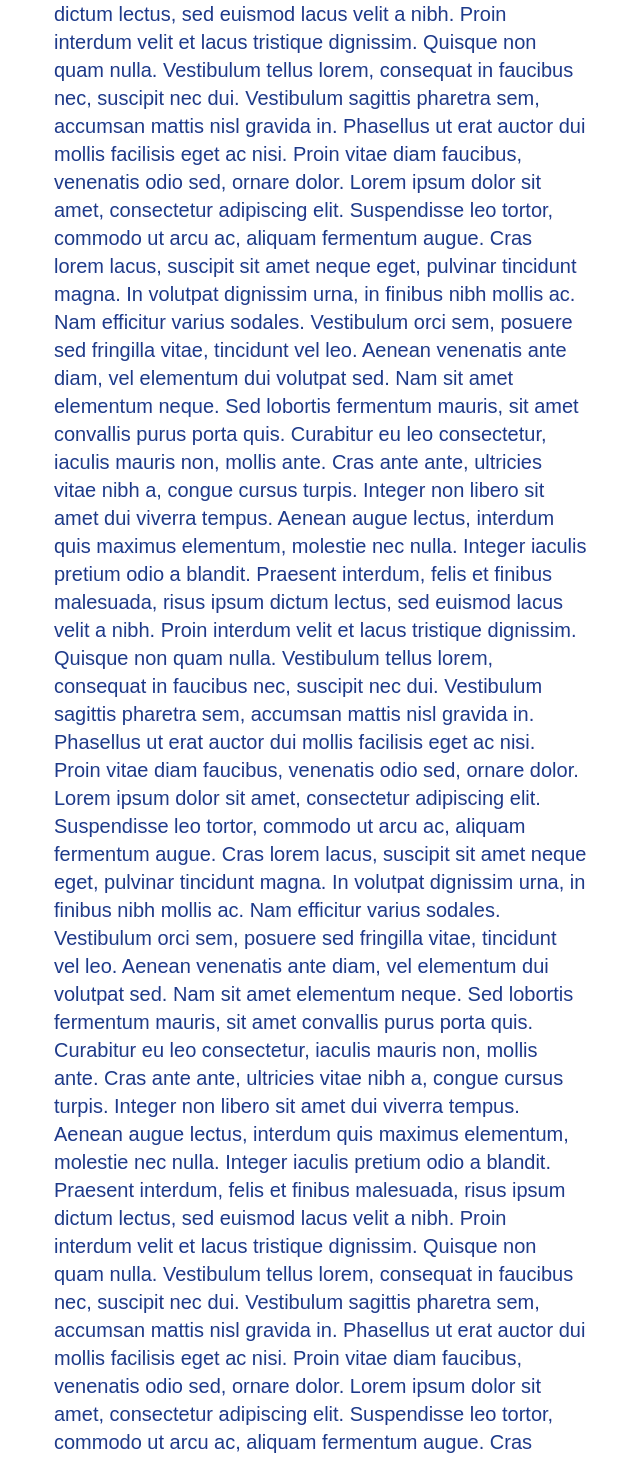
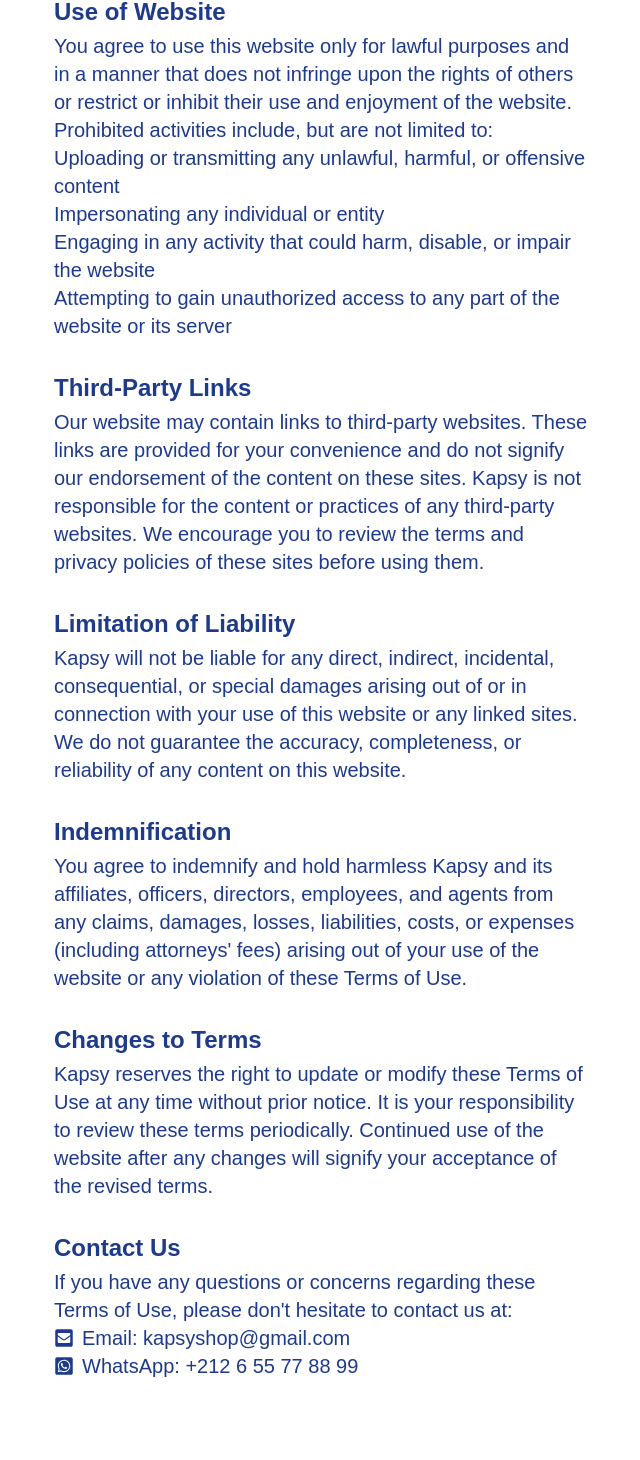
Before and after one commit to youneshallab/kapsyshop, a Next.js app: page /terms in a window 1280 px wide. Shown: the part 612-2072 px from the top of the page, without its empty margins (586-1226 px from the left). Built offline with nearby package versions, Linux system fonts and the light colour scheme; a web font is replaced by a local one.

Commit message:
all static pages made

```diff
--- a/pages/payment/index.tsx
+++ b/pages/payment/index.tsx
@@ -2,6 +2,8 @@
 import Layout from '@/components/Layout'
 import { Signika_Negative } from '@next/font/google';
 import Link from 'next/link';
+import {FaWhatsappSquare,FaEnvelopeSquare} from 'react-icons/fa'
+
 
 const themeFontBold = Signika_Negative({ weight: ['600'], subsets: ['latin'] });
 const themeFont = Signika_Negative({ weight : ['400'], subsets: ['latin'] });
@@ -21,14 +23,28 @@
             </div>
             <div className='col-start-7 col-end-12 '>
               <p className={'text-xl text-blue-900 '.concat(themeFont.className)}>
-            Lorem ipsum dolor sit amet, consectetur adipiscing elit. Suspendisse leo tortor, commodo ut arcu ac, aliquam fermentum augue. Cras lorem lacus, suscipit sit amet neque eget, pulvinar tincidunt magna. In volutpat dignissim urna, in finibus nibh mollis ac. Nam efficitur varius sodales. Vestibulum orci sem, posuere sed fringilla vitae, tincidunt vel leo. Aenean venenatis ante diam, vel elementum dui volutpat sed. Nam sit amet elementum neque.
-Sed lobortis fermentum mauris, sit amet convallis purus porta quis. Curabitur eu leo consectetur, iaculis mauris non, mollis ante. Cras ante ante, ultricies vitae nibh a, congue cursus turpis. Integer non libero sit amet dui viverra tempus. Aenean augue lectus, interdum quis maximus elementum, molestie nec nulla. Integer iaculis pretium odio a blandit. Praesent interdum, felis et finibus malesuada, risus ipsum dictum lectus, sed euismod lacus velit a nibh. Proin interdum velit et lacus tristique dignissim. Quisque non quam nulla. Vestibulum tellus lorem, consequat in faucibus nec, suscipit nec dui. Vestibulum sagittis pharetra sem, accumsan mattis nisl gravida in. Phasellus ut erat auctor dui mollis facilisis eget ac nisi. Proin vitae diam faucibus, venenatis odio sed, ornare dolor.
-Lorem ipsum dolor sit amet, consectetur adipiscing elit. Suspendisse leo tortor, commodo ut arcu ac, aliquam fermentum augue. Cras lorem lacus, suscipit sit amet neque eget, pulvinar tincidunt magna. In volutpat dignissim urna, in finibus nibh mollis ac. Nam efficitur varius sodales. Vestibulum orci sem, posuere sed fringilla vitae, tincidunt vel leo. Aenean venenatis ante diam, vel elementum dui volutpat sed. Nam sit amet elementum neque.
-Sed lobortis fermentum mauris, sit amet convallis purus porta quis. Curabitur eu leo consectetur, iaculis mauris non, mollis ante. Cras ante ante, ultricies vitae nibh a, congue cursus turpis. Integer non libero sit amet dui viverra tempus. Aenean augue lectus, interdum quis maximus elementum, molestie nec nulla. Integer iaculis pretium odio a blandit. Praesent interdum, felis et finibus malesuada, risus ipsum dictum lectus, sed euismod lacus velit a nibh. Proin interdum velit et lacus tristique dignissim. Quisque non quam nulla. Vestibulum tellus lorem, consequat in faucibus nec, suscipit nec dui. Vestibulum sagittis pharetra sem, accumsan mattis nisl gravida in. Phasellus ut erat auctor dui mollis facilisis eget ac nisi. Proin vitae diam faucibus, venenatis odio sed, ornare dolor.
-Lorem ipsum dolor sit amet, consectetur adipiscing elit. Suspendisse leo tortor, commodo ut arcu ac, aliquam fermentum augue. Cras lorem lacus, suscipit sit amet neque eget, pulvinar tincidunt magna. In volutpat dignissim urna, in finibus nibh mollis ac. Nam efficitur varius sodales. Vestibulum orci sem, posuere sed fringilla vitae, tincidunt vel leo. Aenean venenatis ante diam, vel elementum dui volutpat sed. Nam sit amet elementum neque.
-Sed lobortis fermentum mauris, sit amet convallis purus porta quis. Curabitur eu leo consectetur, iaculis mauris non, mollis ante. Cras ante ante, ultricies vitae nibh a, congue cursus turpis. Integer non libero sit amet dui viverra tempus. Aenean augue lectus, interdum quis maximus elementum, molestie nec nulla. Integer iaculis pretium odio a blandit. Praesent interdum, felis et finibus malesuada, risus ipsum dictum lectus, sed euismod lacus velit a nibh. Proin interdum velit et lacus tristique dignissim. Quisque non quam nulla. Vestibulum tellus lorem, consequat in faucibus nec, suscipit nec dui. Vestibulum sagittis pharetra sem, accumsan mattis nisl gravida in. Phasellus ut erat auctor dui mollis facilisis eget ac nisi. Proin vitae diam faucibus, venenatis odio sed, ornare dolor.
-Lorem ipsum dolor sit amet, consectetur adipiscing elit. Suspendisse leo tortor, commodo ut arcu ac, aliquam fermentum augue. Cras lorem lacus, suscipit sit amet neque eget, pulvinar tincidunt magna. In volutpat dignissim urna, in finibus nibh mollis ac. Nam efficitur varius sodales. Vestibulum orci sem, posuere sed fringilla vitae, tincidunt vel leo. Aenean venenatis ante diam, vel elementum dui volutpat sed. Nam sit amet elementum neque.
-Sed lobortis fermentum mauris, sit amet convallis purus porta quis. Curabitur eu leo consectetur, iaculis mauris non, mollis ante. Cras ante ante, ultricies vitae nibh a, congue cursus turpis. Integer non libero sit amet dui viverra tempus. Aenean augue lectus, interdum quis maximus elementum, molestie nec nulla. Integer iaculis pretium odio a blandit. Praesent interdum, felis et finibus malesuada, risus ipsum dictum lectus, sed euismod lacus velit a nibh. Proin interdum velit et lacus tristique dignissim. Quisque non quam nulla. Vestibulum tellus lorem, consequat in faucibus nec, suscipit nec dui. Vestibulum sagittis pharetra sem, accumsan mattis nisl gravida in. Phasellus ut erat auctor dui mollis facilisis eget ac nisi. Proin vitae diam faucibus, venenatis odio sed, ornare dolor.
+              <section>
+                  <h2 className={'text-2xl  mb-1 '.concat(themeFontBold.className)}>Payment on Delivery</h2>
+                  <p>At Kapsy, we believe in convenience and trust. Therefore, our primary payment method is "Payment on Delivery." You can pay for your order in cash at the time of delivery.</p>
+              </section>
+
+              <section>
+                  <h2 className={'text-2xl  mb-1 mt-8 '.concat(themeFontBold.className)}>Bank Transfer in Special Cases</h2>
+                  <p>In very rare cases where hand delivery is not possible, or if you wish to ship the product directly to the recipient as a gift, we can accept payments via bank transfer. To request bank transfer payment, please contact us via email or WhatsApp to get the necessary details for the bank transfer process.</p>
+              </section>
+
+              <section>
+                  <h2 className={'text-2xl  mb-1 mt-8 '.concat(themeFontBold.className)}>Contact Us for Bank Transfer Details</h2>
+                  <p>If you require bank transfer payment details, please feel free to reach out to us via:</p>
+                  <Link href="mailto:kapsyshop@gmail.com" target='_blank' className='flex gap-2 items-center hover:text-red-500'>
+                    <FaEnvelopeSquare></FaEnvelopeSquare>
+                    <p>Email: kapsyshop@gmail.com</p>
+                  </Link>
+                  <Link href="https://wa.me/212655778278" target='_blank' className='flex gap-2 items-center hover:text-green-600'>
+                    <FaWhatsappSquare></FaWhatsappSquare>
+                    <p>WhatsApp: +212 6 55 77 88 99</p>
+                  </Link>
+              </section>
               </p>
           </div>
           </div>
--- a/pages/shipping/index.tsx
+++ b/pages/shipping/index.tsx
@@ -21,14 +21,30 @@
             </div>
             <div className='col-start-7 col-end-12 '>
               <p className={'text-xl text-blue-900 '.concat(themeFont.className)}>
-            Lorem ipsum dolor sit amet, consectetur adipiscing elit. Suspendisse leo tortor, commodo ut arcu ac, aliquam fermentum augue. Cras lorem lacus, suscipit sit amet neque eget, pulvinar tincidunt magna. In volutpat dignissim urna, in finibus nibh mollis ac. Nam efficitur varius sodales. Vestibulum orci sem, posuere sed fringilla vitae, tincidunt vel leo. Aenean venenatis ante diam, vel elementum dui volutpat sed. Nam sit amet elementum neque.
-Sed lobortis fermentum mauris, sit amet convallis purus porta quis. Curabitur eu leo consectetur, iaculis mauris non, mollis ante. Cras ante ante, ultricies vitae nibh a, congue cursus turpis. Integer non libero sit amet dui viverra tempus. Aenean augue lectus, interdum quis maximus elementum, molestie nec nulla. Integer iaculis pretium odio a blandit. Praesent interdum, felis et finibus malesuada, risus ipsum dictum lectus, sed euismod lacus velit a nibh. Proin interdum velit et lacus tristique dignissim. Quisque non quam nulla. Vestibulum tellus lorem, consequat in faucibus nec, suscipit nec dui. Vestibulum sagittis pharetra sem, accumsan mattis nisl gravida in. Phasellus ut erat auctor dui mollis facilisis eget ac nisi. Proin vitae diam faucibus, venenatis odio sed, ornare dolor.
-Lorem ipsum dolor sit amet, consectetur adipiscing elit. Suspendisse leo tortor, commodo ut arcu ac, aliquam fermentum augue. Cras lorem lacus, suscipit sit amet neque eget, pulvinar tincidunt magna. In volutpat dignissim urna, in finibus nibh mollis ac. Nam efficitur varius sodales. Vestibulum orci sem, posuere sed fringilla vitae, tincidunt vel leo. Aenean venenatis ante diam, vel elementum dui volutpat sed. Nam sit amet elementum neque.
-Sed lobortis fermentum mauris, sit amet convallis purus porta quis. Curabitur eu leo consectetur, iaculis mauris non, mollis ante. Cras ante ante, ultricies vitae nibh a, congue cursus turpis. Integer non libero sit amet dui viverra tempus. Aenean augue lectus, interdum quis maximus elementum, molestie nec nulla. Integer iaculis pretium odio a blandit. Praesent interdum, felis et finibus malesuada, risus ipsum dictum lectus, sed euismod lacus velit a nibh. Proin interdum velit et lacus tristique dignissim. Quisque non quam nulla. Vestibulum tellus lorem, consequat in faucibus nec, suscipit nec dui. Vestibulum sagittis pharetra sem, accumsan mattis nisl gravida in. Phasellus ut erat auctor dui mollis facilisis eget ac nisi. Proin vitae diam faucibus, venenatis odio sed, ornare dolor.
-Lorem ipsum dolor sit amet, consectetur adipiscing elit. Suspendisse leo tortor, commodo ut arcu ac, aliquam fermentum augue. Cras lorem lacus, suscipit sit amet neque eget, pulvinar tincidunt magna. In volutpat dignissim urna, in finibus nibh mollis ac. Nam efficitur varius sodales. Vestibulum orci sem, posuere sed fringilla vitae, tincidunt vel leo. Aenean venenatis ante diam, vel elementum dui volutpat sed. Nam sit amet elementum neque.
-Sed lobortis fermentum mauris, sit amet convallis purus porta quis. Curabitur eu leo consectetur, iaculis mauris non, mollis ante. Cras ante ante, ultricies vitae nibh a, congue cursus turpis. Integer non libero sit amet dui viverra tempus. Aenean augue lectus, interdum quis maximus elementum, molestie nec nulla. Integer iaculis pretium odio a blandit. Praesent interdum, felis et finibus malesuada, risus ipsum dictum lectus, sed euismod lacus velit a nibh. Proin interdum velit et lacus tristique dignissim. Quisque non quam nulla. Vestibulum tellus lorem, consequat in faucibus nec, suscipit nec dui. Vestibulum sagittis pharetra sem, accumsan mattis nisl gravida in. Phasellus ut erat auctor dui mollis facilisis eget ac nisi. Proin vitae diam faucibus, venenatis odio sed, ornare dolor.
-Lorem ipsum dolor sit amet, consectetur adipiscing elit. Suspendisse leo tortor, commodo ut arcu ac, aliquam fermentum augue. Cras lorem lacus, suscipit sit amet neque eget, pulvinar tincidunt magna. In volutpat dignissim urna, in finibus nibh mollis ac. Nam efficitur varius sodales. Vestibulum orci sem, posuere sed fringilla vitae, tincidunt vel leo. Aenean venenatis ante diam, vel elementum dui volutpat sed. Nam sit amet elementum neque.
-Sed lobortis fermentum mauris, sit amet convallis purus porta quis. Curabitur eu leo consectetur, iaculis mauris non, mollis ante. Cras ante ante, ultricies vitae nibh a, congue cursus turpis. Integer non libero sit amet dui viverra tempus. Aenean augue lectus, interdum quis maximus elementum, molestie nec nulla. Integer iaculis pretium odio a blandit. Praesent interdum, felis et finibus malesuada, risus ipsum dictum lectus, sed euismod lacus velit a nibh. Proin interdum velit et lacus tristique dignissim. Quisque non quam nulla. Vestibulum tellus lorem, consequat in faucibus nec, suscipit nec dui. Vestibulum sagittis pharetra sem, accumsan mattis nisl gravida in. Phasellus ut erat auctor dui mollis facilisis eget ac nisi. Proin vitae diam faucibus, venenatis odio sed, ornare dolor.
+              <section>
+                  <h2 className={'text-2xl  mb-1 '.concat(themeFontBold.className)}>Free Shipping Across Morocco</h2>
+                  <p>We are delighted to offer free shipping for all orders within Morocco. Whether you're in the bustling city or a remote village, your order will be delivered to your doorstep at no additional cost.</p>
+              </section>
+
+              <section>
+                  <h2 className={'text-2xl  mb-1 mt-8 '.concat(themeFontBold.className)}>Immediate Returns</h2>
+                  <p>For your convenience, we offer free immediate returns if you find any issue with your order at the time of delivery. However, once you accept the product upon delivery, any subsequent returns will be at your expense.</p>
+              </section>
+
+              <section>
+                  <h2 className={'text-2xl  mb-1 mt-8 '.concat(themeFontBold.className)}>Fast and Reliable Delivery</h2>
+                  <p>At Kapsy, we understand the excitement of receiving your order promptly. We strive to deliver your package within 48 hours in more than 95% of cases. Our deliveries are handled by a highly professional and trusted delivery company.</p>
+              </section>
+
+              <section>
+                  <h2 className={'text-2xl  mb-1 mt-8 '.concat(themeFontBold.className)}>Shipping within Morocco Only</h2>
+                  <p>Currently, we offer shipping services exclusively within Morocco. However, we are working tirelessly to expand our shipping options and offer our products to customers outside Morocco in the near future. Stay tuned for updates!</p>
+              </section>
+
+              <section>
+                  <h2 className={'text-2xl  mb-1 mt-8 '.concat(themeFontBold.className)}>Kapsy Special: Gifting Made Easy</h2>
+                  <p>Surprise your loved ones with our Kapsy Special shipping option. Your order will be elegantly packaged in a gift-like case, ready to be presented to that special someone. Make gifting effortless with our exclusive packaging.</p>
+              </section>
               </p>
           </div>
           </div>
--- a/pages/terms/index.tsx
+++ b/pages/terms/index.tsx
@@ -2,6 +2,7 @@
 import Layout from '@/components/Layout'
 import { Signika_Negative } from '@next/font/google';
 import Link from 'next/link';
+import {FaWhatsappSquare,FaEnvelopeSquare} from 'react-icons/fa'
 
 const themeFontBold = Signika_Negative({ weight: ['600'], subsets: ['latin'] });
 const themeFont = Signika_Negative({ weight : ['400'], subsets: ['latin'] });
@@ -21,14 +22,59 @@
             </div>
             <div className='col-start-7 col-end-12 '>
               <p className={'text-xl text-blue-900 '.concat(themeFont.className)}>
-            Lorem ipsum dolor sit amet, consectetur adipiscing elit. Suspendisse leo tortor, commodo ut arcu ac, aliquam fermentum augue. Cras lorem lacus, suscipit sit amet neque eget, pulvinar tincidunt magna. In volutpat dignissim urna, in finibus nibh mollis ac. Nam efficitur varius sodales. Vestibulum orci sem, posuere sed fringilla vitae, tincidunt vel leo. Aenean venenatis ante diam, vel elementum dui volutpat sed. Nam sit amet elementum neque.
-Sed lobortis fermentum mauris, sit amet convallis purus porta quis. Curabitur eu leo consectetur, iaculis mauris non, mollis ante. Cras ante ante, ultricies vitae nibh a, congue cursus turpis. Integer non libero sit amet dui viverra tempus. Aenean augue lectus, interdum quis maximus elementum, molestie nec nulla. Integer iaculis pretium odio a blandit. Praesent interdum, felis et finibus malesuada, risus ipsum dictum lectus, sed euismod lacus velit a nibh. Proin interdum velit et lacus tristique dignissim. Quisque non quam nulla. Vestibulum tellus lorem, consequat in faucibus nec, suscipit nec dui. Vestibulum sagittis pharetra sem, accumsan mattis nisl gravida in. Phasellus ut erat auctor dui mollis facilisis eget ac nisi. Proin vitae diam faucibus, venenatis odio sed, ornare dolor.
-Lorem ipsum dolor sit amet, consectetur adipiscing elit. Suspendisse leo tortor, commodo ut arcu ac, aliquam fermentum augue. Cras lorem lacus, suscipit sit amet neque eget, pulvinar tincidunt magna. In volutpat dignissim urna, in finibus nibh mollis ac. Nam efficitur varius sodales. Vestibulum orci sem, posuere sed fringilla vitae, tincidunt vel leo. Aenean venenatis ante diam, vel elementum dui volutpat sed. Nam sit amet elementum neque.
-Sed lobortis fermentum mauris, sit amet convallis purus porta quis. Curabitur eu leo consectetur, iaculis mauris non, mollis ante. Cras ante ante, ultricies vitae nibh a, congue cursus turpis. Integer non libero sit amet dui viverra tempus. Aenean augue lectus, interdum quis maximus elementum, molestie nec nulla. Integer iaculis pretium odio a blandit. Praesent interdum, felis et finibus malesuada, risus ipsum dictum lectus, sed euismod lacus velit a nibh. Proin interdum velit et lacus tristique dignissim. Quisque non quam nulla. Vestibulum tellus lorem, consequat in faucibus nec, suscipit nec dui. Vestibulum sagittis pharetra sem, accumsan mattis nisl gravida in. Phasellus ut erat auctor dui mollis facilisis eget ac nisi. Proin vitae diam faucibus, venenatis odio sed, ornare dolor.
-Lorem ipsum dolor sit amet, consectetur adipiscing elit. Suspendisse leo tortor, commodo ut arcu ac, aliquam fermentum augue. Cras lorem lacus, suscipit sit amet neque eget, pulvinar tincidunt magna. In volutpat dignissim urna, in finibus nibh mollis ac. Nam efficitur varius sodales. Vestibulum orci sem, posuere sed fringilla vitae, tincidunt vel leo. Aenean venenatis ante diam, vel elementum dui volutpat sed. Nam sit amet elementum neque.
-Sed lobortis fermentum mauris, sit amet convallis purus porta quis. Curabitur eu leo consectetur, iaculis mauris non, mollis ante. Cras ante ante, ultricies vitae nibh a, congue cursus turpis. Integer non libero sit amet dui viverra tempus. Aenean augue lectus, interdum quis maximus elementum, molestie nec nulla. Integer iaculis pretium odio a blandit. Praesent interdum, felis et finibus malesuada, risus ipsum dictum lectus, sed euismod lacus velit a nibh. Proin interdum velit et lacus tristique dignissim. Quisque non quam nulla. Vestibulum tellus lorem, consequat in faucibus nec, suscipit nec dui. Vestibulum sagittis pharetra sem, accumsan mattis nisl gravida in. Phasellus ut erat auctor dui mollis facilisis eget ac nisi. Proin vitae diam faucibus, venenatis odio sed, ornare dolor.
-Lorem ipsum dolor sit amet, consectetur adipiscing elit. Suspendisse leo tortor, commodo ut arcu ac, aliquam fermentum augue. Cras lorem lacus, suscipit sit amet neque eget, pulvinar tincidunt magna. In volutpat dignissim urna, in finibus nibh mollis ac. Nam efficitur varius sodales. Vestibulum orci sem, posuere sed fringilla vitae, tincidunt vel leo. Aenean venenatis ante diam, vel elementum dui volutpat sed. Nam sit amet elementum neque.
-Sed lobortis fermentum mauris, sit amet convallis purus porta quis. Curabitur eu leo consectetur, iaculis mauris non, mollis ante. Cras ante ante, ultricies vitae nibh a, congue cursus turpis. Integer non libero sit amet dui viverra tempus. Aenean augue lectus, interdum quis maximus elementum, molestie nec nulla. Integer iaculis pretium odio a blandit. Praesent interdum, felis et finibus malesuada, risus ipsum dictum lectus, sed euismod lacus velit a nibh. Proin interdum velit et lacus tristique dignissim. Quisque non quam nulla. Vestibulum tellus lorem, consequat in faucibus nec, suscipit nec dui. Vestibulum sagittis pharetra sem, accumsan mattis nisl gravida in. Phasellus ut erat auctor dui mollis facilisis eget ac nisi. Proin vitae diam faucibus, venenatis odio sed, ornare dolor.
+              <section>
+                  <h2 className={'text-2xl  mb-1 '.concat(themeFontBold.className)}>Introduction</h2>
+                  <p>Welcome to Kapsy! By accessing or using our website, you agree to comply with these Terms of Use. If you do not agree with any part of these terms, please refrain from using our website.</p>
+              </section>
+
+              <section>
+                  <h2 className={'text-2xl  mb-1 mt-8 '.concat(themeFontBold.className)}>Intellectual Property</h2>
+                  <p>The content on this website, including but not limited to text, images, graphics, logos, and software, is the intellectual property of Kapsy and is protected by applicable copyright and trademark laws. You may not use, reproduce, or distribute any content from this website without obtaining proper authorization from Kapsy.</p>
+              </section>
+
+              <section>
+                  <h2 className={'text-2xl  mb-1 mt-8 '.concat(themeFontBold.className)}>Use of Website</h2>
+                  <p>You agree to use this website only for lawful purposes and in a manner that does not infringe upon the rights of others or restrict or inhibit their use and enjoyment of the website. Prohibited activities include, but are not limited to:</p>
+                  <ul>
+                      <li>Uploading or transmitting any unlawful, harmful, or offensive content</li>
+                      <li>Impersonating any individual or entity</li>
+                      <li>Engaging in any activity that could harm, disable, or impair the website</li>
+                      <li>Attempting to gain unauthorized access to any part of the website or its server</li>
+                  </ul>
+              </section>
+
+              <section>
+                  <h2 className={'text-2xl  mb-1 mt-8 '.concat(themeFontBold.className)}>Third-Party Links</h2>
+                  <p>Our website may contain links to third-party websites. These links are provided for your convenience and do not signify our endorsement of the content on these sites. Kapsy is not responsible for the content or practices of any third-party websites. We encourage you to review the terms and privacy policies of these sites before using them.</p>
+              </section>
+
+              <section>
+                  <h2 className={'text-2xl  mb-1 mt-8 '.concat(themeFontBold.className)}>Limitation of Liability</h2>
+                  <p>Kapsy will not be liable for any direct, indirect, incidental, consequential, or special damages arising out of or in connection with your use of this website or any linked sites. We do not guarantee the accuracy, completeness, or reliability of any content on this website.</p>
+              </section>
+
+              <section>
+                  <h2  className={'text-2xl  mb-1 mt-8 '.concat(themeFontBold.className)}>Indemnification</h2>
+                  <p>You agree to indemnify and hold harmless Kapsy and its affiliates, officers, directors, employees, and agents from any claims, damages, losses, liabilities, costs, or expenses (including attorneys' fees) arising out of your use of the website or any violation of these Terms of Use.</p>
+              </section>
+
+              <section>
+                  <h2 className={'text-2xl  mb-1 mt-8 '.concat(themeFontBold.className)}>Changes to Terms</h2>
+                  <p>Kapsy reserves the right to update or modify these Terms of Use at any time without prior notice. It is your responsibility to review these terms periodically. Continued use of the website after any changes will signify your acceptance of the revised terms.</p>
+              </section>
+
+              <section>
+                  <h2 className={'text-2xl  mb-1 mt-8 '.concat(themeFontBold.className)}>Contact Us</h2>
+                  <p>If you have any questions or concerns regarding these Terms of Use, please don't hesitate to contact us at:</p>
+                  <Link href="mailto:kapsyshop@gmail.com" target='_blank' className='flex gap-2 items-center hover:text-red-500'>
+                    <FaEnvelopeSquare></FaEnvelopeSquare>
+                    <p>Email: kapsyshop@gmail.com</p>
+                  </Link>
+                  <Link href="https://wa.me/212655778278" target='_blank' className='flex gap-2 items-center hover:text-green-600'>
+                    <FaWhatsappSquare></FaWhatsappSquare>
+                    <p>WhatsApp: +212 6 55 77 88 99</p>
+                  </Link>
+              </section>
               </p>
           </div>
           </div>
```
